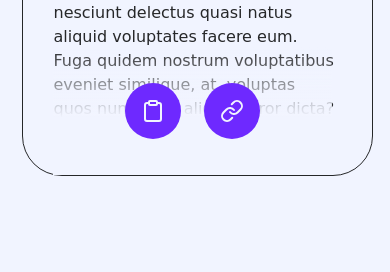
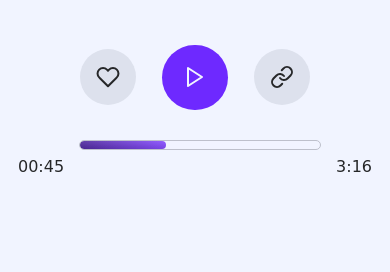
Before and after one commit to mohammadjr7/Muses-FrontEnd, a plain HTML site: page result.html in a window 390 px wide. Shown: the part 880-1152 px from the top of the page. Drawn offline with Linux system fonts and the light colour scheme; a web font is replaced by a local one.

Commit message:
Responsive Controls Updated.

```diff
--- a/assets/styles/components/boxes.css
+++ b/assets/styles/components/boxes.css
@@ -241,6 +241,8 @@
 }
 
 /* Static config */
+#mobile-controls { display: none; }
+#desktop-controls { display: flex; }
 .static-footer {
     position: fixed;
     background-color: var(--color-main-background-blur);
@@ -284,6 +286,9 @@ nav > * {
         left: 2px;
         width: 90%!important;
     }
+
+    #mobile-controls { display: flex; }
+    #desktop-controls { display: none; }
  }
 
 /* Medium devices (tablets, 768px and up) */
--- a/result.html
+++ b/result.html
@@ -62,8 +62,8 @@
                 </div>
             </div>
 
-            <!-- Music Controls Section -->
-            <div class="flexbox width-100 flex-center-x flex-center-y">
+            <!-- Music Controls Section: Desktop -->
+            <div class="flexbox width-100 flex-center-x flex-center-y" id="desktop-controls">
                 <!-- Like Button Section -->
                 <div class="flex flex-center-x flex-center-y m-1">
                 <button class="btn btn-circle btn-small" title="Link song">
@@ -209,6 +209,73 @@
                 </div>
             </div>
         </div>
+
+
+        <!-- Music Controls Section: Mobile -->
+        <div class="flexbox width-100 flex-center-x flex-center-y" id="mobile-controls">
+            <!-- Like Button Section -->
+            <div class="flex flex-center-x flex-center-y m-1">
+            <button class="btn btn-circle btn-small" title="Link song">
+                <svg
+                    xmlns="http://www.w3.org/2000/svg"
+                    width="24"
+                    height="24"
+                    viewBox="0 0 24 24"
+                    fill="none"
+                    stroke="currentColor"
+                    stroke-width="2"
+                    stroke-linecap="round"
+                    stroke-linejoin="round"
+                >
+                    <path d="M20.84 4.61a5.5 5.5 0 0 0-7.78 0L12 5.67l-1.06-1.06a5.5 5.5 0 0 0-7.78 7.78l1.06 1.06L12 21.23l7.78-7.78 1.06-1.06a5.5 5.5 0 0 0 0-7.78z" />
+                </svg>
+            </button>
+
+            <!-- Play/Pause Button Section -->
+            <button class="btn btn-circle btn-primary" title="Play/Pause song">
+                <svg
+                    xmlns="http://www.w3.org/2000/svg"
+                    width="24"
+                    height="24"
+                    viewBox="0 0 24 24"
+                    fill="none"
+                    stroke="currentColor"
+                    stroke-width="2"
+                    stroke-linecap="round"
+                    stroke-linejoin="round"
+                >
+                    <polygon points="5 3 19 12 5 21 5 3" />
+                </svg>
+
+            </button>
+
+            <!-- Link Button Section -->
+            <button class="btn btn-circle btn-small" title="Copy link">
+                <svg
+                    xmlns="http://www.w3.org/2000/svg"
+                    width="24"
+                    height="24"
+                    viewBox="0 0 24 24"
+                    fill="none"
+                    stroke="currentColor"
+                    stroke-width="2"
+                    stroke-linecap="round"
+                    stroke-linejoin="round"
+                >
+                    <path d="M10 13a5 5 0 0 0 7.54.54l3-3a5 5 0 0 0-7.07-7.07l-1.72 1.71" />
+                    <path d="M14 11a5 5 0 0 0-7.54-.54l-3 3a5 5 0 0 0 7.07 7.07l1.71-1.71" />
+                </svg>
+            </button>
+        </div>
+
+        <!-- Music Progress Bar Section -->
+        <div class="flex">
+            <span class="text p-1">00:45</span>
+            <progress id="song-seek" max="139" value="50"></progress> <!-- Max: song max seconds -->
+            <span class="text p-1">3:16</span>
+        </div>
+
+        </div>
     </main>
 
         <!-- Footer -->
```
